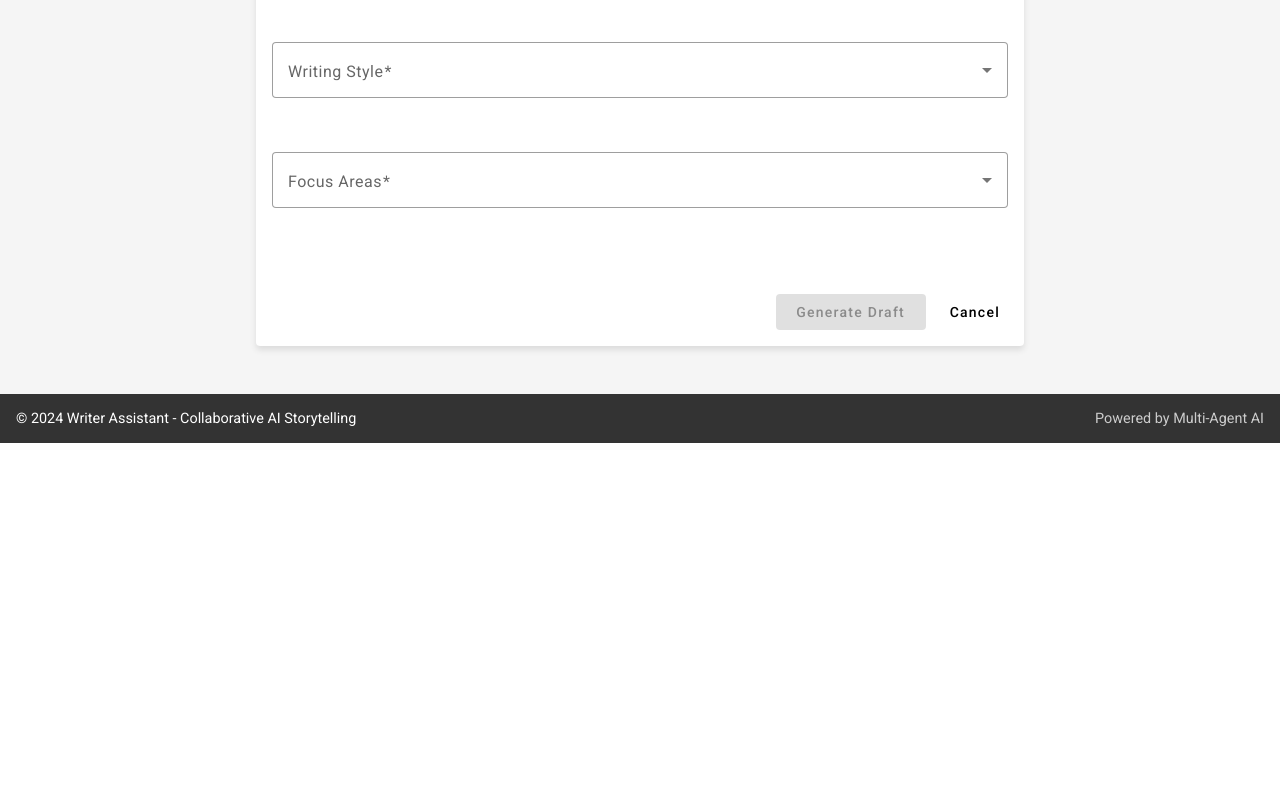
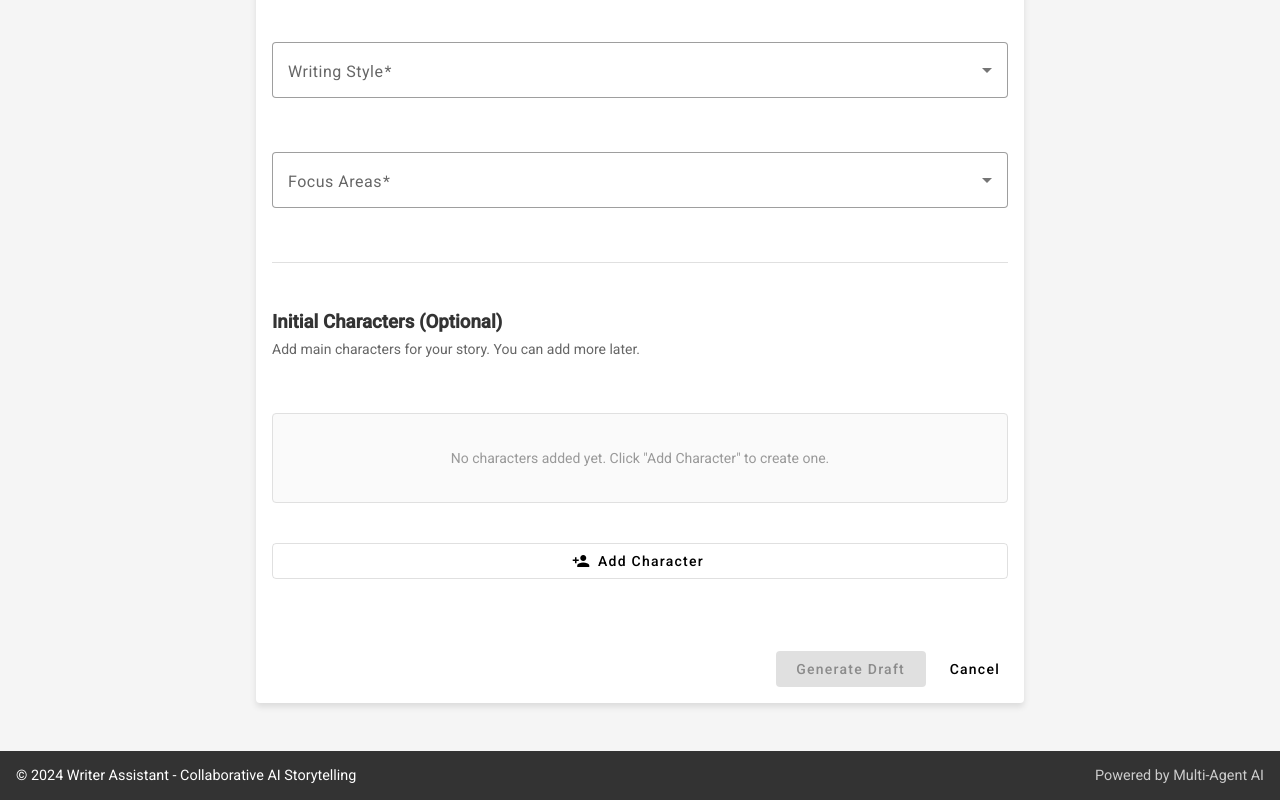
Before and after one commit to broken-rotor/writer_assistant, an Angular app in the folder frontend/: page /story-input in a window 1280 px wide. Shown: the part 672-1472 px from the top of the page. Before the commit the page ends 1115 px from the top, so only its background shows below. Built offline with nearby package versions, Linux system fonts and the light colour scheme.

Commit message:
Improved character generation.

```diff
--- a/frontend/src/app/app-routing.module.ts
+++ b/frontend/src/app/app-routing.module.ts
@@ -6,6 +6,7 @@ import { DraftReviewComponent } from './features/draft-review/draft-review.compo
 import { CharacterDialogComponent } from './features/character-dialog/character-dialog.component';
 import { ContentGenerationComponent } from './features/content-generation/content-generation.component';
 import { RefinementComponent } from './features/refinement/refinement.component';
+import { CharacterManagementComponent } from './features/character-management/character-management.component';
 
 const routes: Routes = [
   { path: '', redirectTo: '/stories', pathMatch: 'full' },
@@ -13,6 +14,7 @@ const routes: Routes = [
   { path: 'story-input', component: StoryInputComponent },
   { path: 'draft-review/:id', component: DraftReviewComponent },
   { path: 'character-dialog/:id', component: CharacterDialogComponent },
+  { path: 'character-management/:id', component: CharacterManagementComponent },
   { path: 'content-generation/:id', component: ContentGenerationComponent },
   { path: 'refinement/:id', component: RefinementComponent },
   { path: '**', redirectTo: '/stories' }
--- /dev/null
+++ b/frontend/src/app/features/story-input/character-input-dialog.component.ts
@@ -0,0 +1,98 @@
+import { Component } from '@angular/core';
+import { FormBuilder, FormGroup, Validators } from '@angular/forms';
+import { MatDialogRef } from '@angular/material/dialog';
+
+@Component({
+  selector: 'app-character-input-dialog',
+  template: `
+    <h2 mat-dialog-title>Add Character</h2>
+    <mat-dialog-content>
+      <form [formGroup]="characterForm" class="character-form">
+        <mat-form-field appearance="outline" class="full-width">
+          <mat-label>Name</mat-label>
+          <input matInput formControlName="name" placeholder="Character name">
+          <mat-error *ngIf="characterForm.get('name')?.hasError('required')">
+            Name is required
+          </mat-error>
+        </mat-form-field>
+
+        <mat-form-field appearance="outline" class="full-width">
+          <mat-label>Role</mat-label>
+          <mat-select formControlName="role">
+            <mat-option value="protagonist">Protagonist</mat-option>
+            <mat-option value="antagonist">Antagonist</mat-option>
+            <mat-option value="supporting">Supporting</mat-option>
+            <mat-option value="minor">Minor</mat-option>
+          </mat-select>
+        </mat-form-field>
+
+        <mat-form-field appearance="outline" class="full-width">
+          <mat-label>Background (Optional)</mat-label>
+          <textarea matInput formControlName="background" rows="3"
+                    placeholder="Brief character background..."></textarea>
+        </mat-form-field>
+
+        <mat-form-field appearance="outline" class="full-width">
+          <mat-label>Core Traits (Optional, comma-separated)</mat-label>
+          <input matInput formControlName="coreTraits"
+                 placeholder="e.g., brave, curious, analytical">
+        </mat-form-field>
+      </form>
+    </mat-dialog-content>
+    <mat-dialog-actions align="end">
+      <button mat-button (click)="onCancel()">Cancel</button>
+      <button mat-raised-button color="primary"
+              [disabled]="!characterForm.valid"
+              (click)="onSave()">
+        Add Character
+      </button>
+    </mat-dialog-actions>
+  `,
+  styles: [`
+    .character-form {
+      display: flex;
+      flex-direction: column;
+      gap: 16px;
+      min-width: 400px;
+      padding: 16px 0;
+    }
+    .full-width {
+      width: 100%;
+    }
+  `]
+})
+export class CharacterInputDialogComponent {
+  characterForm: FormGroup;
+
+  constructor(
+    private fb: FormBuilder,
+    private dialogRef: MatDialogRef<CharacterInputDialogComponent>
+  ) {
+    this.characterForm = this.fb.group({
+      name: ['', [Validators.required, Validators.minLength(2)]],
+      role: ['supporting', Validators.required],
+      background: [''],
+      coreTraits: ['']
+    });
+  }
+
+  onSave(): void {
+    if (this.characterForm.valid) {
+      const formValue = this.characterForm.value;
+      const traits = formValue.coreTraits
+        ? formValue.coreTraits.split(',').map((t: string) => t.trim()).filter((t: string) => t)
+        : [];
+
+      this.dialogRef.close({
+        name: formValue.name,
+        role: formValue.role,
+        background: formValue.background,
+        coreTraits: traits
+      });
+    }
+  }
+
+  onCancel(): void {
+    this.dialogRef.close();
+  }
+}
--- a/frontend/src/app/features/story-input/story-input.component.html
+++ b/frontend/src/app/features/story-input/story-input.component.html
@@ -88,6 +88,34 @@
           </mat-error>
         </mat-form-field>
 
+        <!-- Initial Characters Section -->
+        <mat-divider></mat-divider>
+        <div class="section-header">
+          <h3>Initial Characters (Optional)</h3>
+          <p class="section-description">Add main characters for your story. You can add more later.</p>
+        </div>
+
+        <div class="characters-list">
+          <div *ngFor="let char of initialCharacters; let i = index" class="character-item">
+            <div class="character-info">
+              <strong>{{ char.name }}</strong>
+              <span class="character-role">{{ char.role }}</span>
+            </div>
+            <button mat-icon-button (click)="removeCharacter(i)" type="button" color="warn">
+              <mat-icon>delete</mat-icon>
+            </button>
+          </div>
+
+          <div *ngIf="initialCharacters.length === 0" class="empty-characters">
+            No characters added yet. Click "Add Character" to create one.
+          </div>
+        </div>
+
+        <button mat-stroked-button type="button" (click)="addCharacter()" class="add-character-btn">
+          <mat-icon>person_add</mat-icon>
+          Add Character
+        </button>
+
         <!-- Action Buttons -->
         <div class="action-buttons">
           <button
--- a/frontend/src/app/features/story-input/story-input.component.scss
+++ b/frontend/src/app/features/story-input/story-input.component.scss
@@ -17,6 +17,75 @@
 
 .full-width {
   width: 100%;
+}
+
+.section-header {
+  margin: 24px 0 16px;
+
+  h3 {
+    margin: 0 0 8px;
+    color: #333;
+  }
+
+  .section-description {
+    margin: 0;
+    color: #666;
+    font-size: 0.875rem;
+  }
+}
+
+.characters-list {
+  margin: 16px 0;
+  border: 1px solid #e0e0e0;
+  border-radius: 4px;
+  padding: 12px;
+  min-height: 80px;
+  background-color: #fafafa;
+}
+
+.character-item {
+  display: flex;
+  justify-content: space-between;
+  align-items: center;
+  padding: 8px;
+  background-color: white;
+  border-radius: 4px;
+  margin-bottom: 8px;
+
+  &:last-child {
+    margin-bottom: 0;
+  }
+
+  .character-info {
+    display: flex;
+    flex-direction: column;
+    gap: 4px;
+
+    strong {
+      font-size: 0.95rem;
+    }
+
+    .character-role {
+      font-size: 0.75rem;
+      color: #666;
+      text-transform: capitalize;
+    }
+  }
+}
+
+.empty-characters {
+  text-align: center;
+  color: #999;
+  padding: 24px;
+  font-size: 0.875rem;
+}
+
+.add-character-btn {
+  margin-bottom: 16px;
+
+  mat-icon {
+    margin-right: 8px;
+  }
 }
 
 .action-buttons {
--- a/frontend/src/app/features/story-input/story-input.component.ts
+++ b/frontend/src/app/features/story-input/story-input.component.ts
@@ -2,9 +2,11 @@ import { Component, OnInit } from '@angular/core';
 import { FormBuilder, FormGroup, Validators } from '@angular/forms';
 import { Router } from '@angular/router';
 import { MatSnackBar } from '@angular/material/snack-bar';
-import { StoryInput, Story, StoryDraft } from '../../shared/models';
+import { MatDialog } from '@angular/material/dialog';
+import { StoryInput, Story, StoryDraft, Character } from '../../shared/models';
 import { ApiService } from '../../core/services/api.service';
 import { LocalStorageService } from '../../core/services/local-storage.service';
+import { CharacterInputDialogComponent } from './character-input-dialog.component';
 
 @Component({
   selector: 'app-story-input',
@@ -14,6 +16,7 @@ import { LocalStorageService } from '../../core/services/local-storage.service';
 export class StoryInputComponent implements OnInit {
   storyForm: FormGroup;
   isGenerating = false;
+  initialCharacters: any[] = [];
 
   genres = [
     'Mystery', 'Romance', 'Thriller', 'Literary Fiction',
@@ -42,7 +45,8 @@ export class StoryInputComponent implements OnInit {
     private apiService: ApiService,
     private localStorageService: LocalStorageService,
     private router: Router,
-    private snackBar: MatSnackBar
+    private snackBar: MatSnackBar,
+    private dialog: MatDialog
   ) {
     this.storyForm = this.fb.group({
       title: ['', [Validators.required, Validators.minLength(3)]],
@@ -55,6 +59,22 @@ export class StoryInputComponent implements OnInit {
   }
 
   ngOnInit(): void {}
+
+  addCharacter(): void {
+    const dialogRef = this.dialog.open(CharacterInputDialogComponent, {
+      width: '500px'
+    });
+
+    dialogRef.afterClosed().subscribe(result => {
+      if (result) {
+        this.initialCharacters.push(result);
+      }
+    });
+  }
+
+  removeCharacter(index: number): void {
+    this.initialCharacters.splice(index, 1);
+  }
 
   onSubmit(): void {
     if (this.storyForm.valid && !this.isGenerating) {
@@ -101,6 +121,38 @@ export class StoryInputComponent implements OnInit {
       next: (response) => {
         if (response.success) {
           story.currentDraft = response.data;
+
+          // Add initial characters to the draft
+          if (this.initialCharacters.length > 0) {
+            const characters: Character[] = this.initialCharacters.map(char => ({
+              id: this.generateId(),
+              name: char.name,
+              role: char.role,
+              personality: {
+                coreTraits: char.coreTraits || [],
+                emotionalPatterns: [],
+                speechPatterns: [],
+                motivations: []
+              },
+              background: char.background || '',
+              currentState: {
+                emotionalState: 'neutral',
+                activeGoals: [],
+                currentKnowledge: [],
+                relationships: {}
+              },
+              memorySize: 0,
+              isHidden: false,
+              creationSource: 'user_defined',
+              aiExpansionHistory: []
+            }));
+
+            if (!story.currentDraft.characters) {
+              story.currentDraft.characters = [];
+            }
+            story.currentDraft.characters.push(...characters);
+          }
+
           story.lastModified = new Date();
           this.localStorageService.saveStory(story);
 
```
Also changed, not shown: frontend/src/app/app.module.ts (+10 -2 lines).
